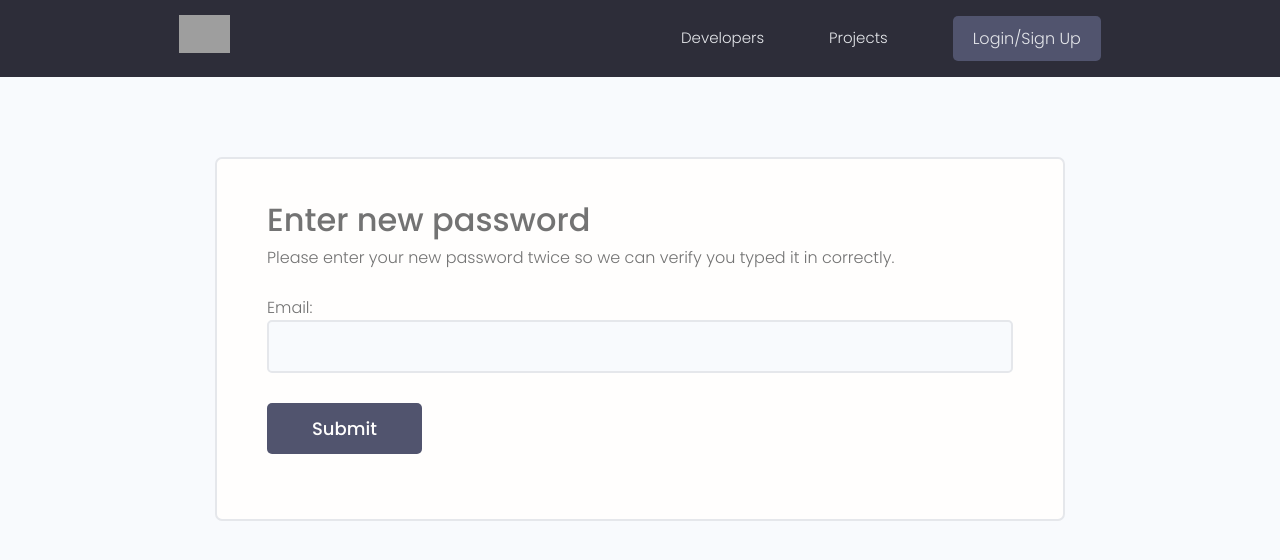
After one commit to vytzab/Portfolio, a Django app: page /reset_password/ in a window 1280 px wide. The commit adds this page. Shown: the top 560 px of the page. Run offline with Django 4.2, Linux system fonts and the light colour scheme; some libraries are stand-ins or nearby versions; grey boxes are pictures that could not be loaded.

Commit message:
added welcome emails and password reset

```diff
--- a/devsearch/devsearch/devsearch/urls.py
+++ b/devsearch/devsearch/devsearch/urls.py
@@ -2,11 +2,17 @@ from django.contrib import admin
 from django.urls import path, include
 from django.conf import settings
 from django.conf.urls.static import static
+from django.contrib.auth import views as auth_views
 
 urlpatterns = [
     path("admin/", admin.site.urls),
     path("projects/", include("projects.urls")),
     path("", include("users.urls")),
+
+    path("reset_password/", auth_views.PasswordResetView.as_view(template_name="reset_password.html"), name="reset_password"),
+    path("reset_password_sent/", auth_views.PasswordResetDoneView.as_view(template_name="reset_password_sent.html"), name="password_reset_done"),
+    path("reset/<uidb64>/<token>/", auth_views.PasswordResetConfirmView.as_view(template_name="reset.html"), name="password_reset_confirm"),
+    path("reset_password_complete/", auth_views.PasswordResetCompleteView.as_view(template_name="reset_password_complete.html"), name="password_reset_complete")
 ]
 
 urlpatterns += static(settings.MEDIA_URL, document_root=settings.MEDIA_ROOT)
--- /dev/null
+++ b/devsearch/devsearch/templates/reset_password.html
@@ -0,0 +1,49 @@
+{% extends 'main.html' %}
+
+{% block content %}
+
+<style>
+    input[type='text'],
+    input[type='email'],
+    input[type='password'] {
+        min-width: 24rem;
+        width: 100%;
+        padding: 1.2rem 1.5rem;
+        border-radius: 0.5rem;
+        border: 2px solid var(--color-light);
+        transition: all 0.3s ease-in-out;
+        background-color: var(--color-bg);
+    }
+
+    input[type='text']:focus,
+    input[type='email']:focus,
+    input[type='password']:focus,
+    input[type='text']:active,
+    input[type='email']:active,
+    input[type='password']:active {
+        outline: none;
+        border: 2px solid var(--color-main);
+    }
+</style>
+
+
+<!-- Main Section -->
+<main class="formPage my-xl">
+    <div class="content-box">
+        <div class="formWrapper">
+            <h3>Enter new password</h3>
+
+            <p>Please enter your new password twice so we can verify you typed it in correctly.</p>
+
+            <br>
+
+            <form class="form" method="POST">
+                {% csrf_token %}
+                {{form.as_p}}
+                <input class="btn btn--sub btn--lg  my-md" type="submit" value="Submit" />
+            </form>
+        </div>
+    </div>
+</main>
+
+{% endblock content %}
--- a/devsearch/devsearch/users/templates/users/login_register.html
+++ b/devsearch/devsearch/users/templates/users/login_register.html
@@ -62,7 +62,7 @@
             </div>
             <div class="auth__actions">
                 <input class="btn btn--sub btn--lg" type="submit" value="Log In" />
-                <a href="forgetpassword.html">Forget Password?</a>
+                <a href="{% url 'reset_password' %}">Forget Password?</a>
             </div>
         </form>
         <div class="auth__alternative">
```
Also changed, not shown: devsearch/devsearch/devsearch/settings.py (+7 -0 lines), devsearch/devsearch/templates/reset.html (added, +49 -0 lines), devsearch/devsearch/templates/reset_password_complete.html (added, +19 -0 lines), devsearch/devsearch/templates/reset_password_sent.html (added, +21 -0 lines), devsearch/devsearch/users/signals.py (+15 -0 lines), devsearch/devsearch/db.sqlite3.
